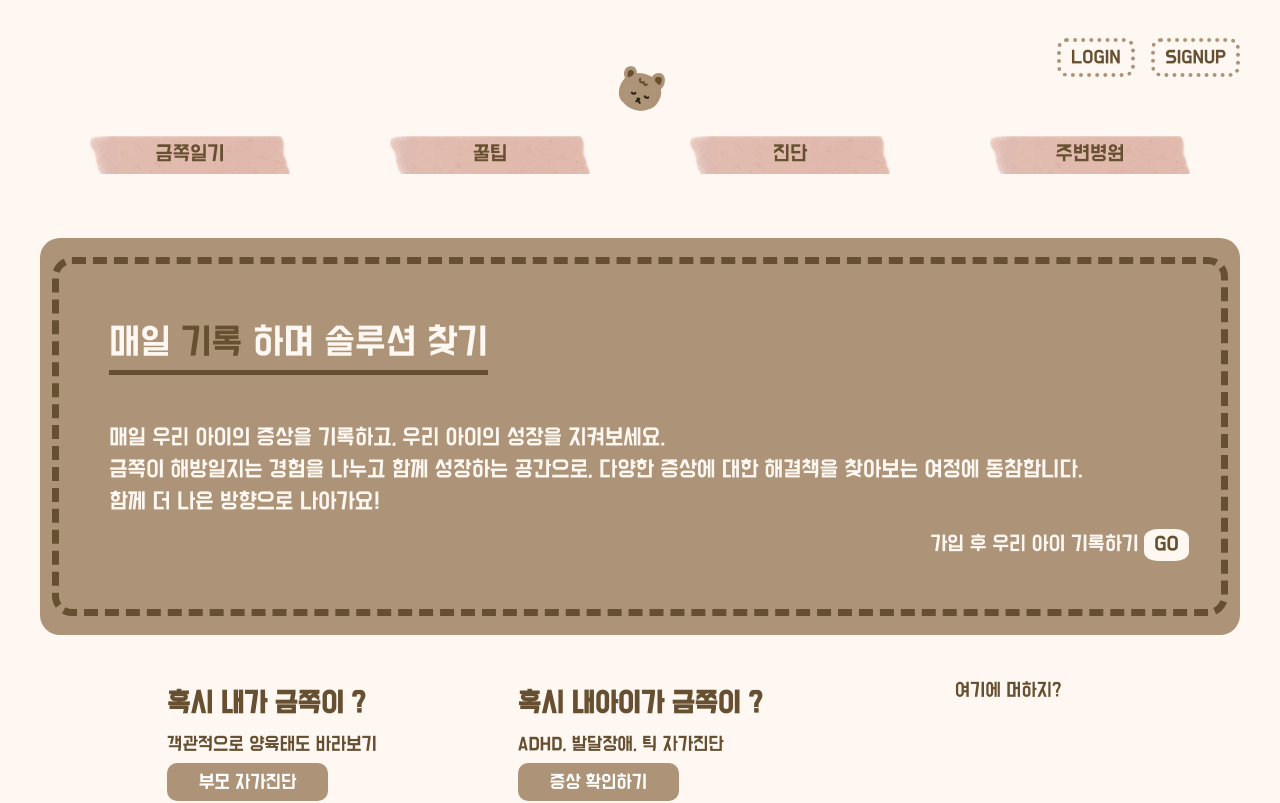
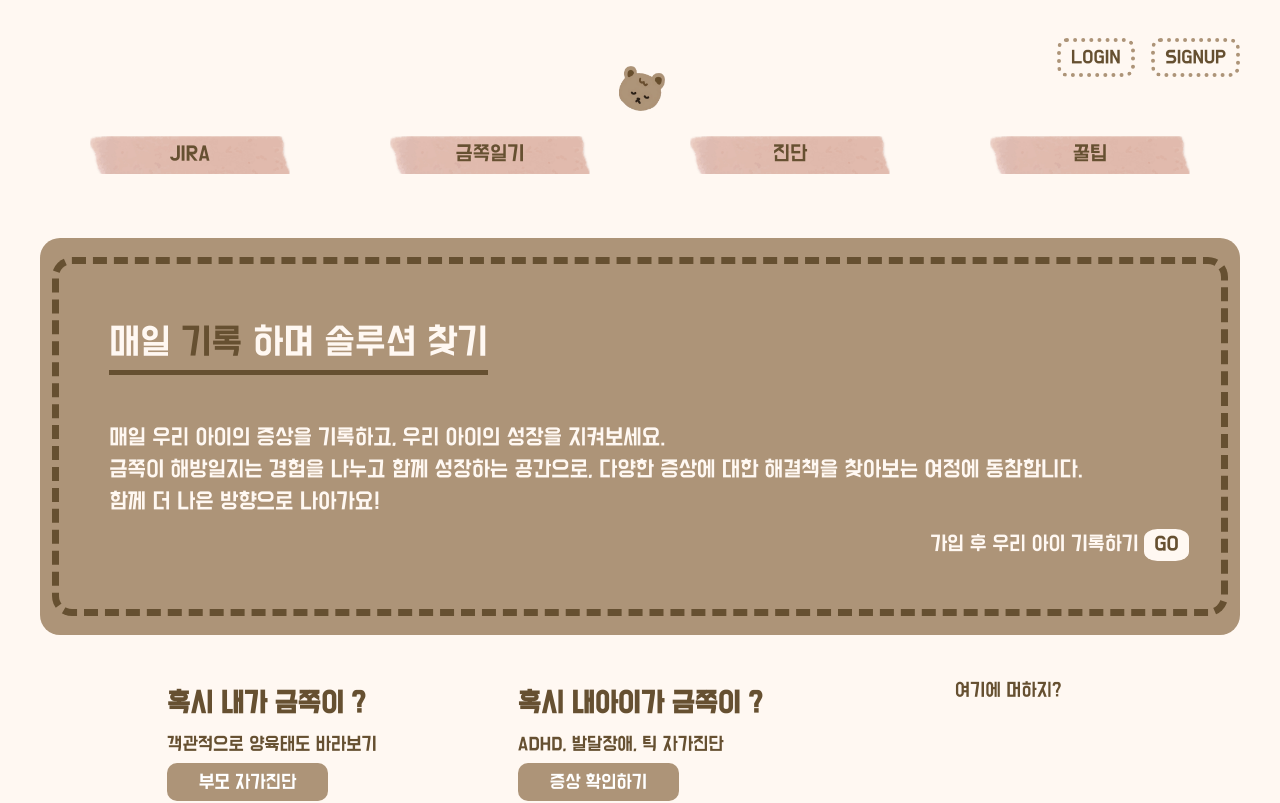
Before and after one commit to MyGoldenKids/goldenkid-frontend, a Vue app in the folder vue-project/: page / in a window 1280 px wide. Shown: the top 803 px of the page. Built offline with nearby package versions, Linux system fonts and the light colour scheme; what v-calendar would draw is missing.

Commit message:
fix: 헤더 메뉴 순서 및 이름 변경 #44

```diff
--- a/vue-project/src/components/common/HeaderComponent.vue
+++ b/vue-project/src/components/common/HeaderComponent.vue
@@ -1,4 +1,5 @@
-r<script setup>
+r
+<script setup>
 import { useRoute } from "vue-router";
 import { useMemberStore } from "@/stores/member-store";
 import router from "@/router";
@@ -7,7 +8,7 @@ const store = useMemberStore();
 
 const logout = () => {
     store.isLoggedIn = false; // 로그인 여부 false로 갱신
-    store.memberInfo = ''; // 로그인한 사용자 정보 초기화
+    store.memberInfo = ""; // 로그인한 사용자 정보 초기화
     sessionStorage.clear(); // 세션
     router.push("/"); // 로그아웃 후 메인 페이지로 이동
 };
@@ -49,15 +50,15 @@ const logout = () => {
         <div class="nav">
             <router-link
                 class="menu-item"
+                :class="{ active: route.path.startsWith('/jira') }"
+                to="/hospital"
+                >JIRA</router-link
+            >
+            <router-link
+                class="menu-item"
                 :class="{ active: route.path.startsWith('/diary') }"
                 to="/diary/home"
                 >금쪽일기</router-link
-            >
-            <router-link
-                class="menu-item"
-                :class="{ active: route.path.startsWith('/article') }"
-                to="/article/list"
-                >꿀팁</router-link
             >
             <router-link
                 class="menu-item"
@@ -67,9 +68,9 @@ const logout = () => {
             >
             <router-link
                 class="menu-item"
-                :class="{ active: route.path.startsWith('/hospital') }"
-                to="/hospital"
-                >주변병원</router-link
+                :class="{ active: route.path.startsWith('/article') }"
+                to="/article/list"
+                >꿀팁</router-link
             >
         </div>
     </div>
```
